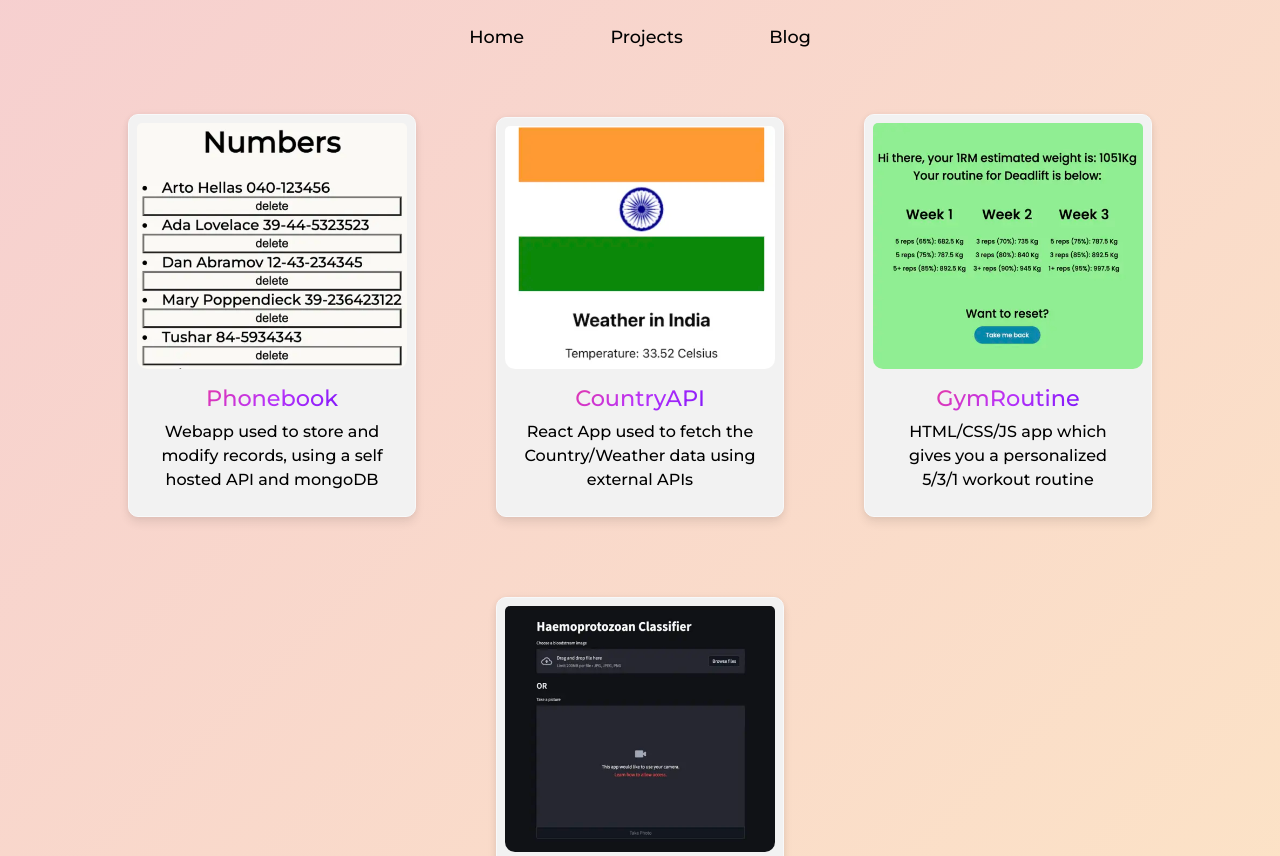
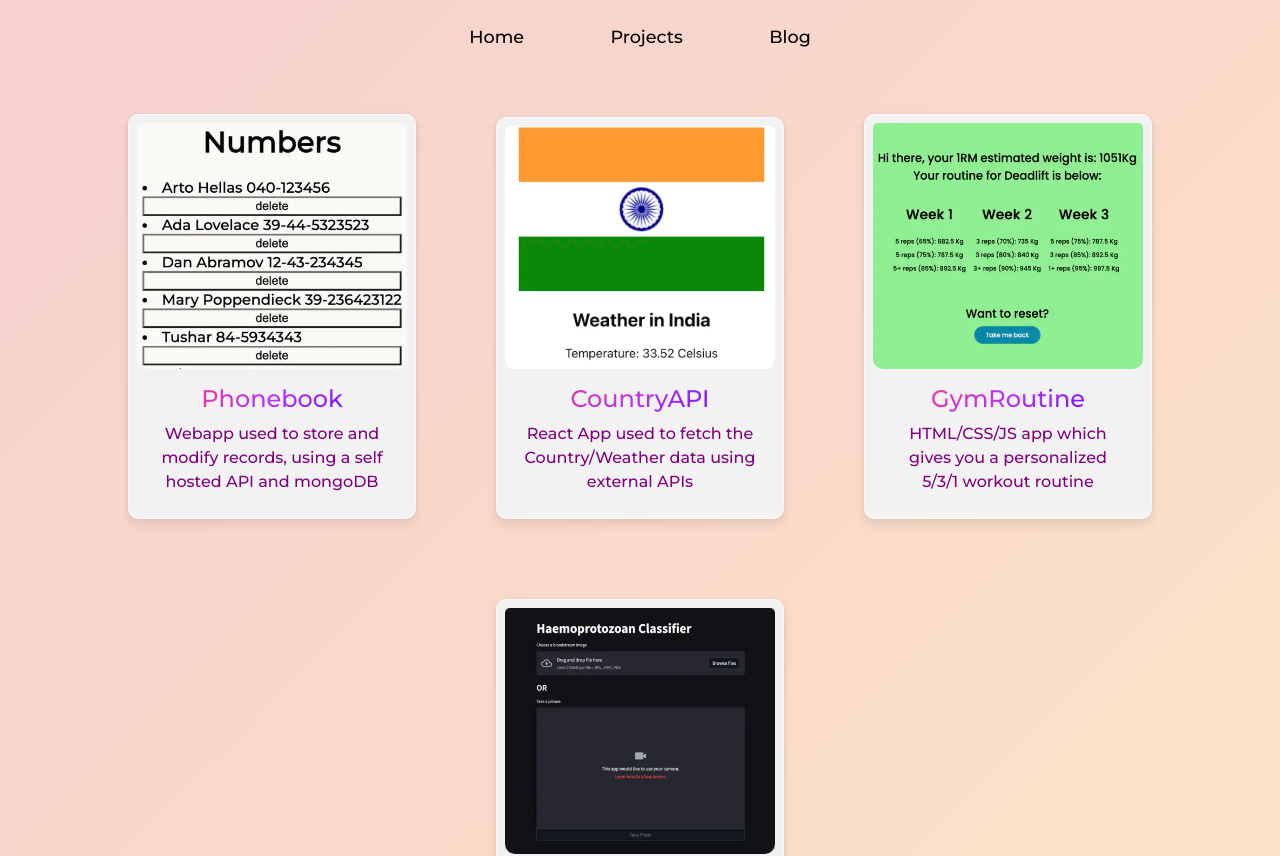
Before and after one commit to reddygtvs/homepage, a React (Create React App) app: page /projects in a window 1280 px wide. Shown: the top 856 px of the page. Built offline with nearby package versions, Linux system fonts and the light colour scheme.

Commit message:
removed universal p style, changed card title to rem

```diff
--- a/src/App.css
+++ b/src/App.css
@@ -225,7 +225,7 @@ img {
 /* Card Title */
 #cardTitle {
   background: -webkit-linear-gradient(-45deg, #ff3d77, #b933f9, #5a03fc);
-  font-size: 2.8vh;
+  font-size: 1.5rem;
   -webkit-background-clip: text;
   -webkit-text-fill-color: transparent;
 }
@@ -281,6 +281,6 @@ body {
   }
 }
 
-p {
+/* p {
   color: black;
-}
+} */
```
